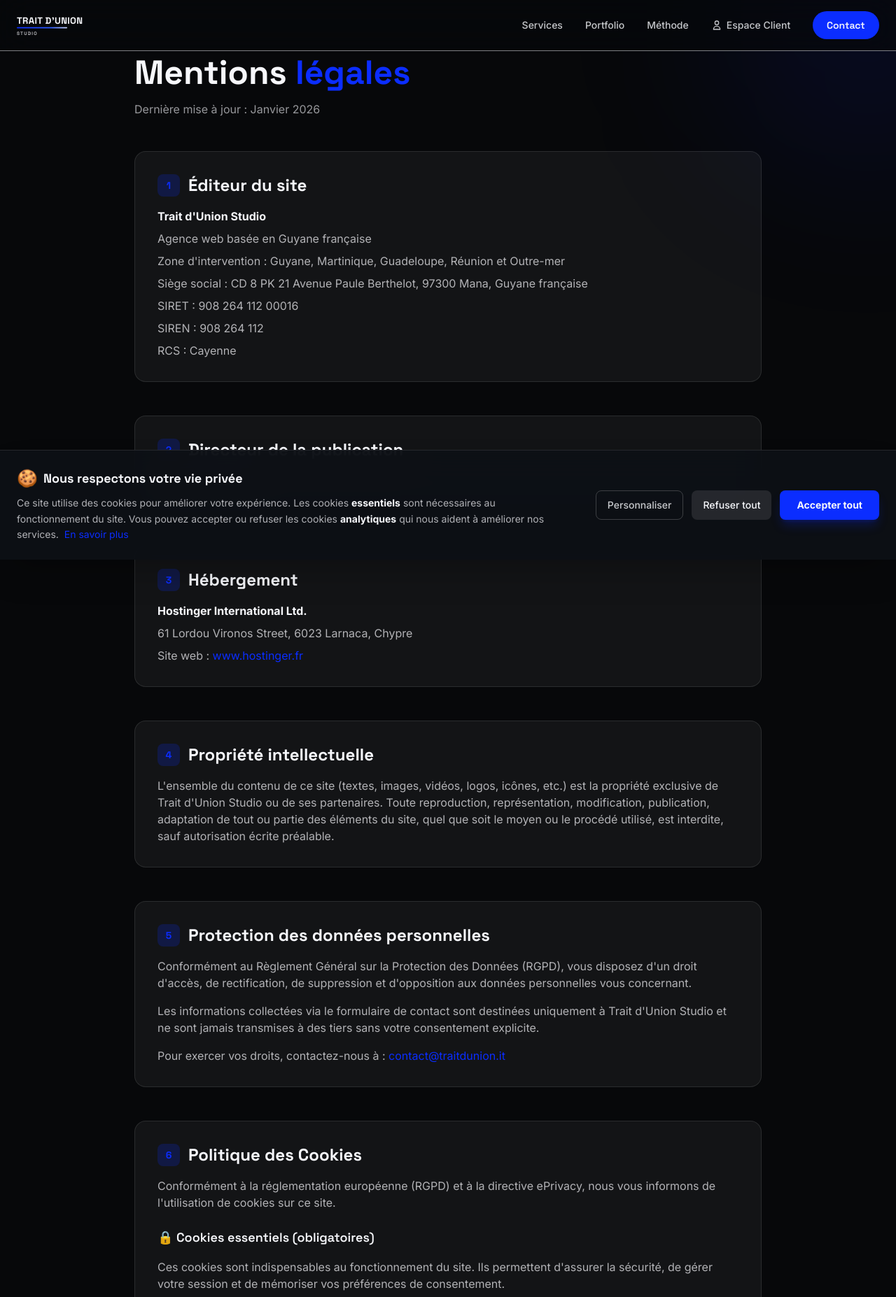
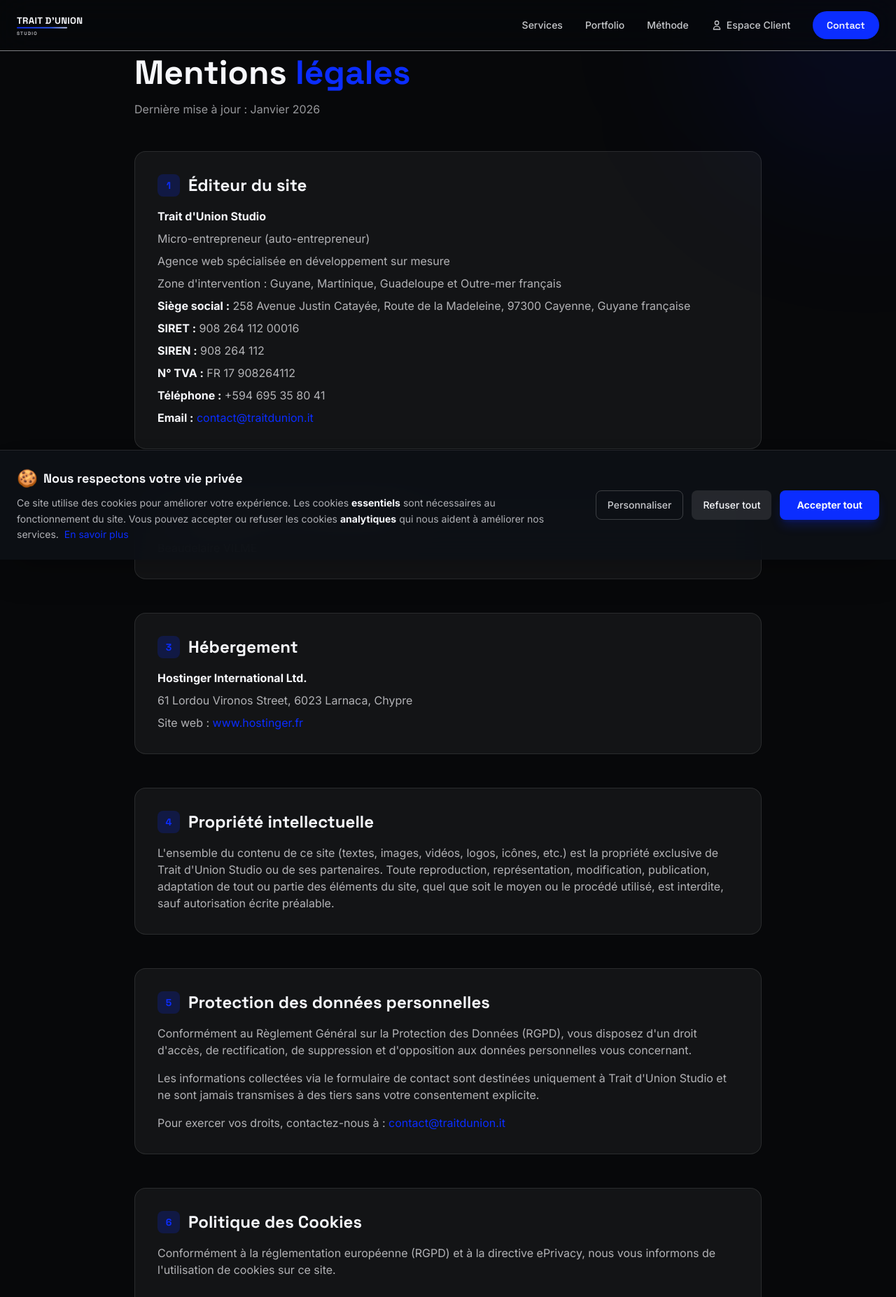
Before and after one commit to beaudelaire1/trait-d-union, a Django app: page /legal/ in a window 1280 px wide. Shown: the top 1854 px of the page at 70% size. Run offline with Django 5.2, Linux system fonts and the light colour scheme; some libraries are stand-ins or nearby versions.

Commit message:
feat(legal): Complete legal mentions with SIRET, VAT, full address and contact details

```diff
--- a/apps/pages/templates/pages/legal.html
+++ b/apps/pages/templates/pages/legal.html
@@ -28,12 +28,15 @@
                 </h2>
                 <div class="text-tus-white/70 space-y-2">
                     <p><strong class="text-tus-white">Trait d'Union Studio</strong></p>
-                    <p>Agence web basée en Guyane française</p>
-                    <p>Zone d'intervention : Guyane, Martinique, Guadeloupe, Réunion et Outre-mer</p>
-                    <p>Siège social : CD 8 PK 21 Avenue Paule Berthelot, 97300 Mana, Guyane française</p>
-                    <p>SIRET : 908 264 112 00016</p>
-                    <p>SIREN : 908 264 112</p>
-                    <p>RCS : Cayenne</p>
+                        <p>Micro-entrepreneur (auto-entrepreneur)</p>
+                        <p>Agence web spécialisée en développement sur mesure</p>
+                        <p>Zone d'intervention : Guyane, Martinique, Guadeloupe et Outre-mer français</p>
+                        <p><strong class="text-tus-white">Siège social :</strong> 258 Avenue Justin Catayée, Route de la Madeleine, 97300 Cayenne, Guyane française</p>
+                        <p><strong class="text-tus-white">SIRET :</strong> 908 264 112 00016</p>
+                        <p><strong class="text-tus-white">SIREN :</strong> 908 264 112</p>
+                        <p><strong class="text-tus-white">N° TVA :</strong> FR 17 908264112</p>
+                        <p><strong class="text-tus-white">Téléphone :</strong> +594 695 35 80 41</p>
+                        <p><strong class="text-tus-white">Email :</strong> <a href="mailto:contact@traitdunion.it" class="text-tus-blue hover:underline">contact@traitdunion.it</a></p>
                 </div>
             </section>
 
```
